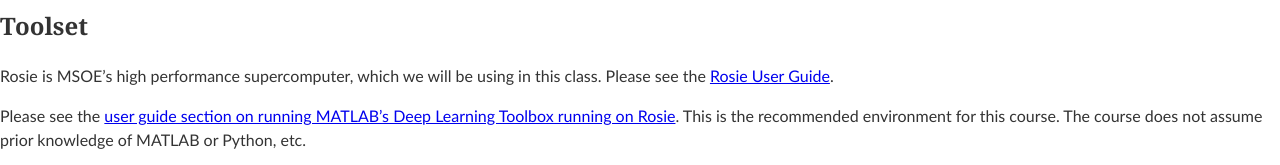
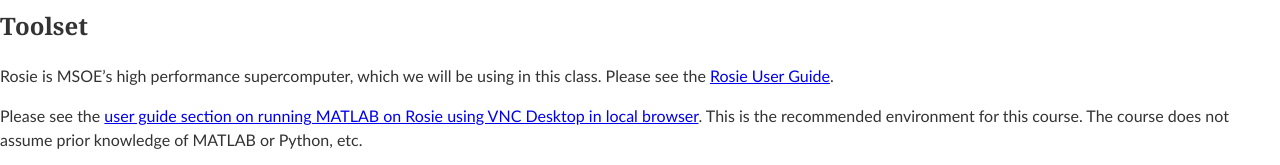
Before and after one commit to edurant/edurant.github.io, a Jekyll site: the page built from courses/csc4651/index.md, in a window 1280 px wide. Shown: the part 1405-1570 px from the top of the page. Built offline with Jekyll 4.4.1, drawn with Linux system fonts in a browser that asks for light colours.

Commit message:
CSC4651: Roise documentation links updated

```diff
--- a/courses/csc4651/index.md
+++ b/courses/csc4651/index.md
@@ -52,4 +52,4 @@ Graduate students enrolled in the course will prepare critical summaries of publ
 
 Rosie is MSOE's high performance supercomputer, which we will be using in this class. Please see the [Rosie User Guide](https://docs.hpc.msoe.edu/).
 
-Please see the [user guide section on running MATLAB's Deep Learning Toolbox running on Rosie](https://docs.hpc.msoe.edu/#/tips/matlab?id=deep-learning-toolbox). This is the recommended environment for this course. The course does not assume prior knowledge of MATLAB or Python, etc.
+Please see the [user guide section on running MATLAB on Rosie using VNC Desktop in local browser](https://docs.hpc.msoe.edu/#/matlab/desktop?id=rosie-vnc-desktop-in-local-browser). This is the recommended environment for this course. The course does not assume prior knowledge of MATLAB or Python, etc.
```
Also changed, not shown: courses/csc4651/introLab.md (+1 -1 lines).
